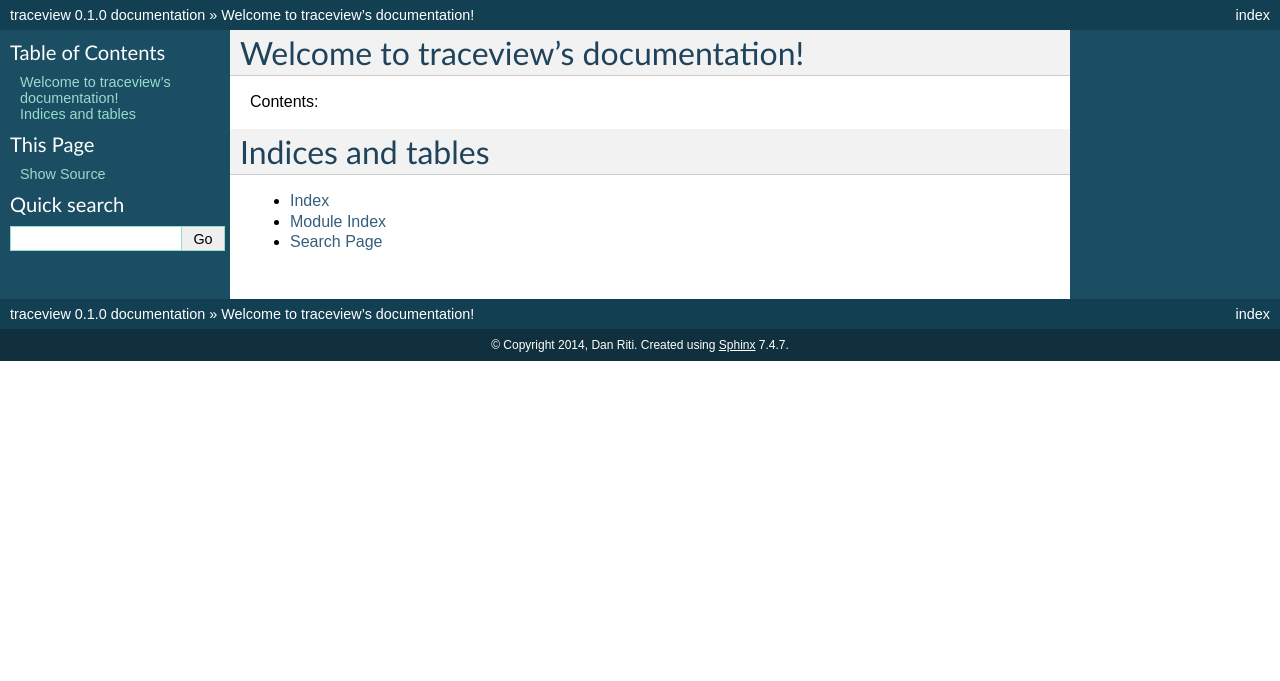
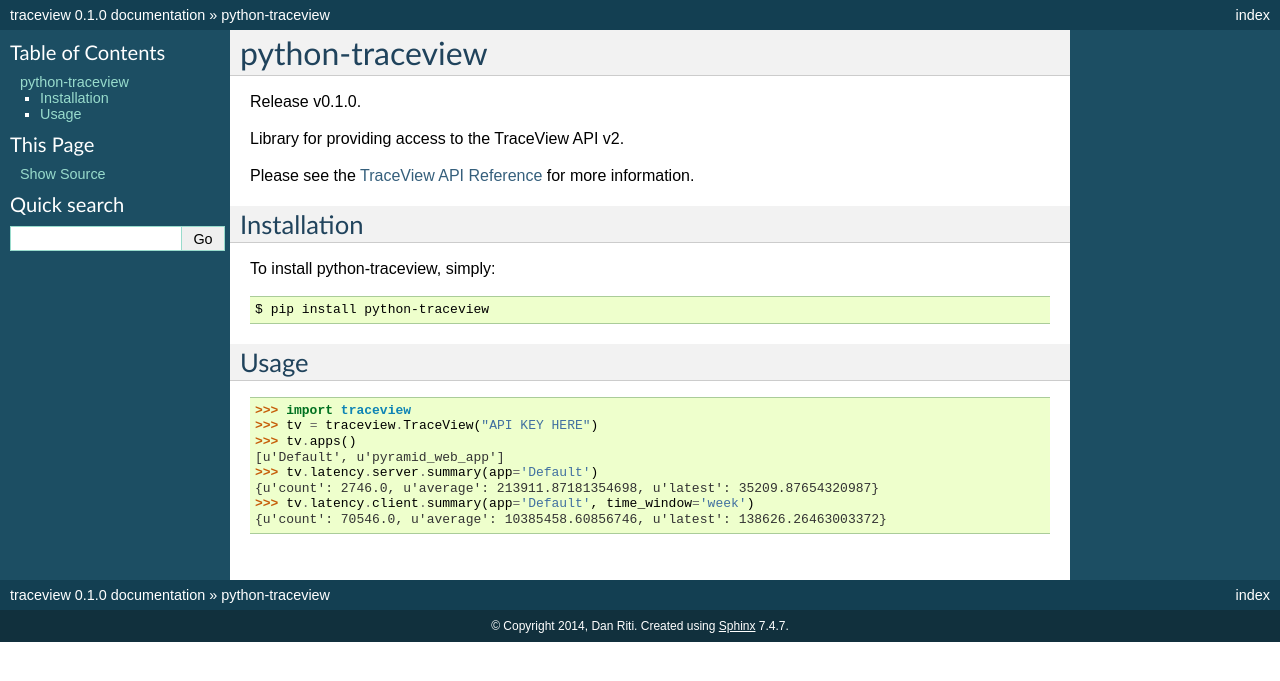
Before and after one commit to danriti/python-traceview, a Sphinx documentation site: the page built from docs/index.rst, in a window 1280 px wide. Shown: the top 681 px of the page. Built offline with Sphinx 7.4.7, drawn with Linux system fonts in a browser that asks for light colours.

Commit message:
Update docs #1

```diff
--- a/docs/conf.py
+++ b/docs/conf.py
@@ -18,7 +18,9 @@
 # If extensions (or modules to document with autodoc) are in another directory,
 # add these directories to sys.path here. If the directory is relative to the
 # documentation root, use os.path.abspath to make it absolute, like shown here.
-#sys.path.insert(0, os.path.abspath('.'))
+sys.path.insert(0, os.path.abspath('..'))
+import traceview
+from traceview import __version__
 
 # -- General configuration ------------------------------------------------
 
@@ -51,9 +53,9 @@
 # built documents.
 #
 # The short X.Y version.
-version = '0.1.0'
+version = __version__
 # The full version, including alpha/beta/rc tags.
-release = '0.1.0'
+release = version
 
 # The language for content autogenerated by Sphinx. Refer to documentation
 # for a list of supported languages.
--- a/docs/index.rst
+++ b/docs/index.rst
@@ -3,19 +3,34 @@
    You can adapt this file completely to your liking, but it should at least
    contain the root `toctree` directive.
 
-Welcome to traceview's documentation!
+python-traceview
 =====================================
 
-Contents:
+Release v\ |version|.
 
-.. toctree::
-   :maxdepth: 2
+Library for providing access to the TraceView API v2.
 
+Please see the `TraceView API Reference <http://dev.appneta.com/docs/api-v2/reference.html>`_ for more information.
 
+Installation
+------------
 
-Indices and tables
-==================
+To install python-traceview, simply:
 
-* :ref:`genindex`
-* :ref:`modindex`
-* :ref:`search`
+.. code-block:: bash
+
+    $ pip install python-traceview
+
+Usage
+-----
+
+.. code-block:: python
+
+    >>> import traceview
+    >>> tv = traceview.TraceView("API KEY HERE")
+    >>> tv.apps()
+    [u'Default', u'pyramid_web_app']
+    >>> tv.latency.server.summary(app='Default')
+    {u'count': 2746.0, u'average': 213911.87181354698, u'latest': 35209.87654320987}
+    >>> tv.latency.client.summary(app='Default', time_window='week')
+    {u'count': 70546.0, u'average': 10385458.60856746, u'latest': 138626.26463003372}
```
